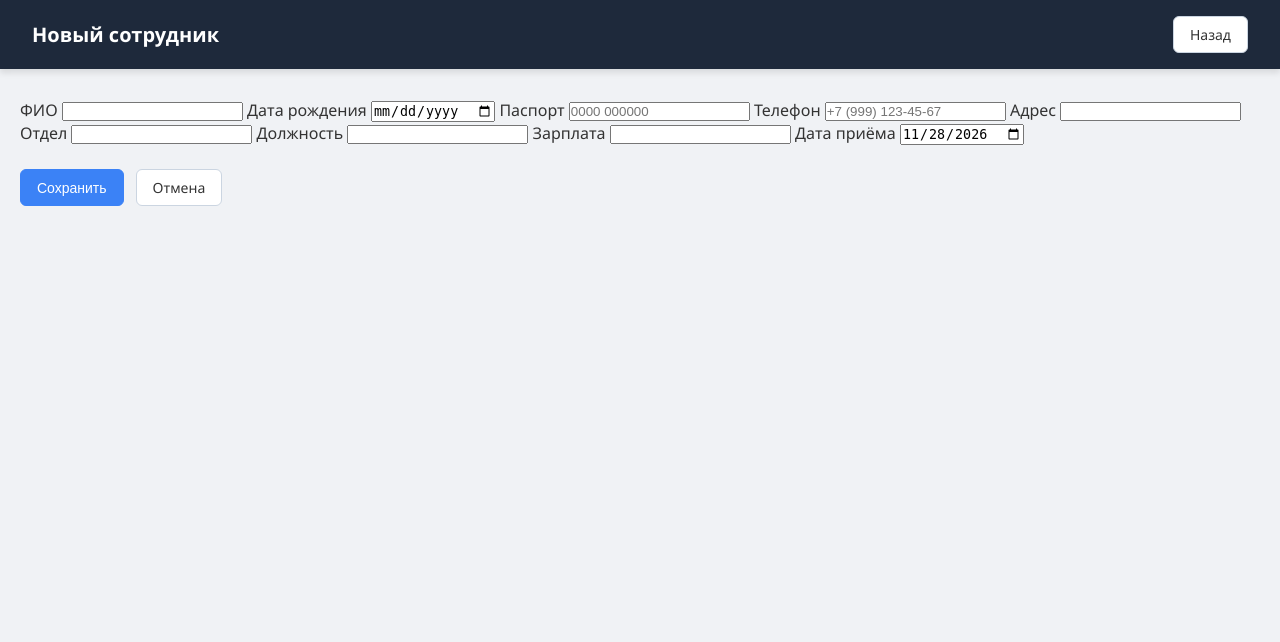
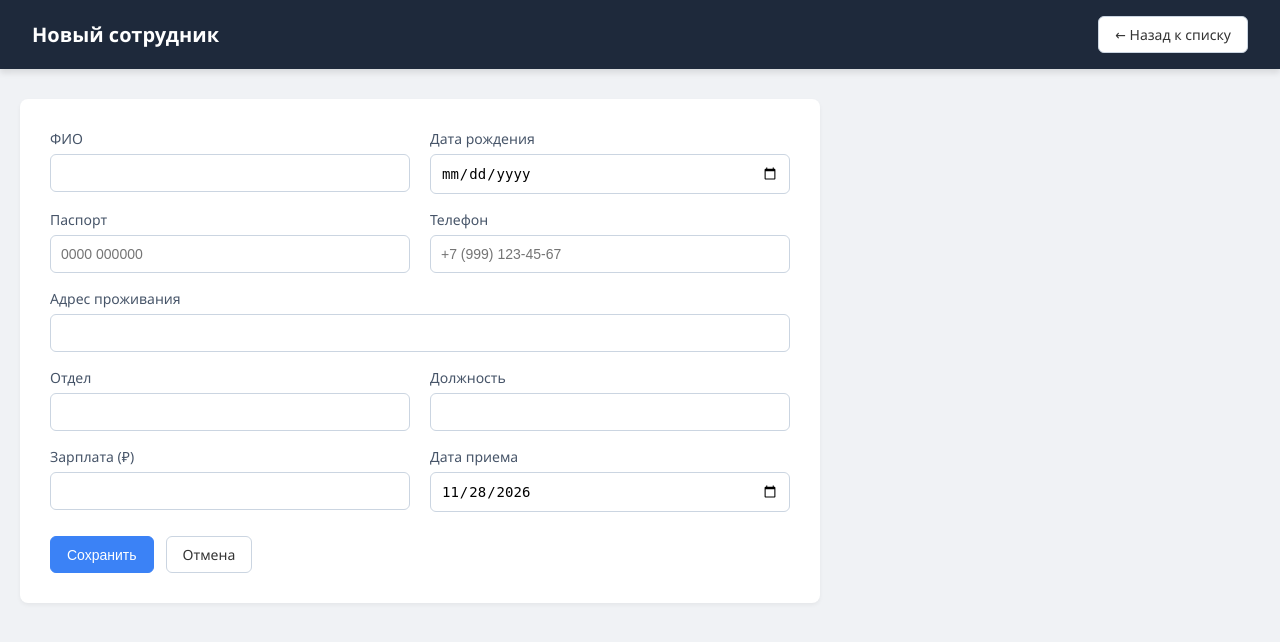
Before and after one commit to L0qt/hr-app, a PHP site: page /form.php in a window 1280 px wide. Shown: the top 642 px of the page. Run offline with PHP 8.4, Linux system fonts and the light colour scheme.

Commit message:
Update form.php
обновил дизайн, сделал таблицу и форму удобнее

```diff
--- a/form.php
+++ b/form.php
@@ -111,42 +111,56 @@ if ($_SERVER['REQUEST_METHOD'] == "POST") {
 <body>
 <div class="top">
     <span><?php if ($id > 0) echo "Редактирование"; else echo "Новый сотрудник"; ?></span>
-    <a class="btn" href="index.php">Назад</a>
+    <a class="btn" href="index.php">← Назад к списку</a>
 </div>
 
 <div class="content">
     <?php if ($error != "") echo "<p class='error'>" . h($error) . "</p>"; ?>
 
-    <form method="post" class="form">
+    <form method="post" class="form-card">
         <input type="hidden" name="id" value="<?php echo $id; ?>">
 
+        <div class="form-row">
             <label>ФИО
                 <input type="text" name="full_name" value="<?php echo h($full_name); ?>">
             </label>
             <label>Дата рождения
                 <input type="date" name="birth_date" value="<?php echo h($birth_date); ?>">
             </label>
+        </div>
+
+        <div class="form-row">
             <label>Паспорт
                 <input type="text" id="passport" name="passport" value="<?php echo h($passport); ?>" placeholder="0000 000000" maxlength="11">
             </label>
             <label>Телефон
                 <input type="text" id="phone" name="phone" value="<?php echo h($phone); ?>" placeholder="+7 (999) 123-45-67" maxlength="18">
             </label>
-        <label>Адрес
+        </div>
+
+        <div class="form-row">
+            <label>Адрес проживания
                 <input type="text" name="address" value="<?php echo h($address); ?>">
             </label>
+        </div>
+
+        <div class="form-row">
             <label>Отдел
                 <input type="text" name="department" value="<?php echo h($department); ?>">
             </label>
             <label>Должность
                 <input type="text" name="position" value="<?php echo h($position); ?>">
             </label>
-        <label>Зарплата
+        </div>
+
+        <div class="form-row">
+            <label>Зарплата (₽)
                 <input type="number" name="salary" value="<?php echo h($salary); ?>">
             </label>
-        <label>Дата приёма
+            <label>Дата приема
                 <input type="date" name="hire_date" value="<?php echo h($hire_date); ?>">
             </label>
+        </div>
 
         <div class="form-buttons">
             <button class="btn blue" type="submit">Сохранить</button>
```
Lines whose indentation alone changed are shown as unchanged.
